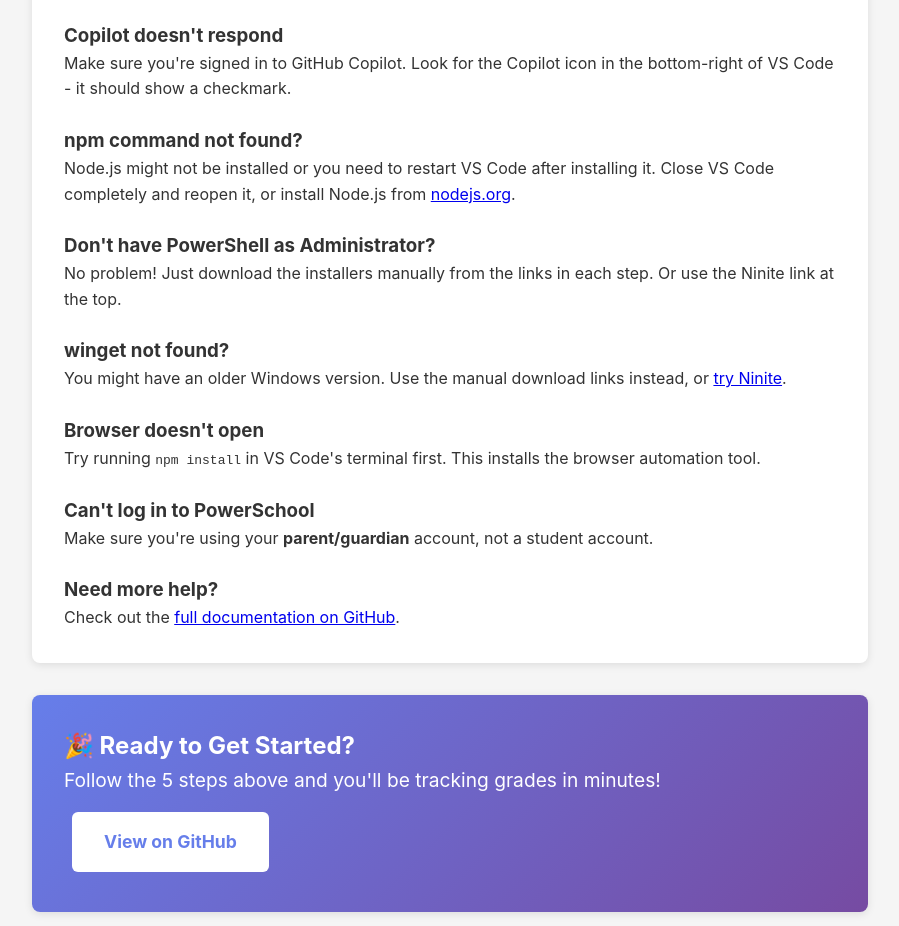
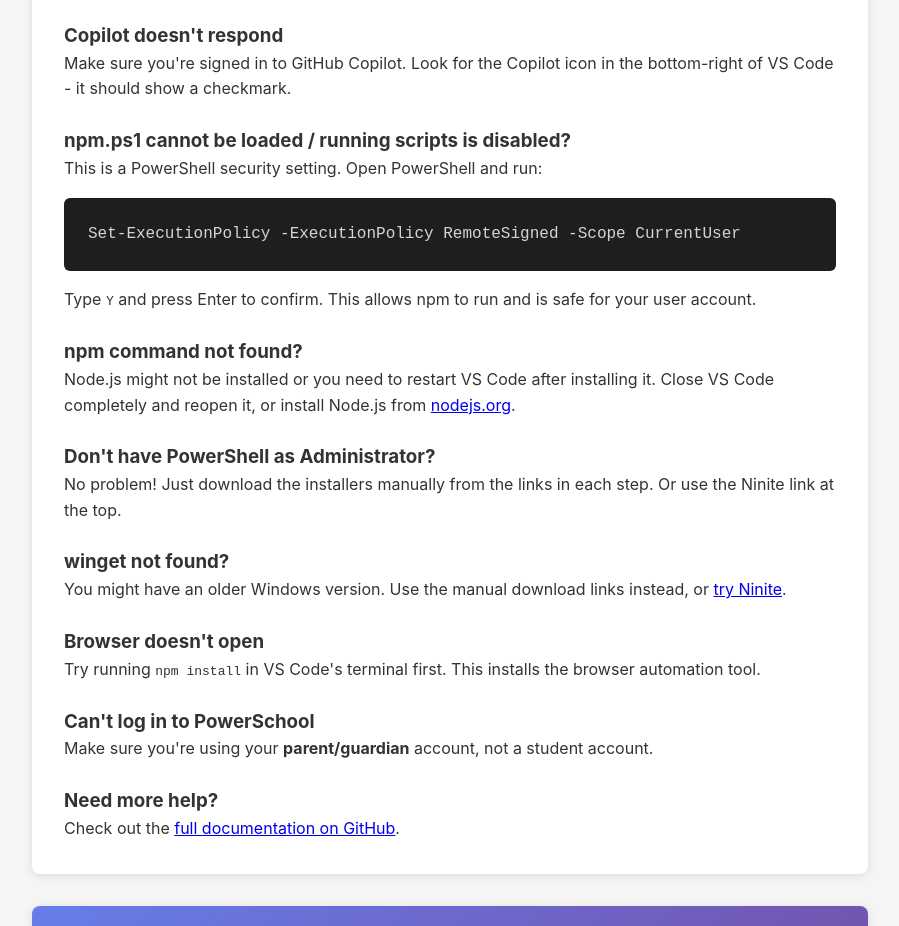
Before and after one commit to shivbijlani/powerschool-tracker, a website: page index.html in a window 1280 px wide. Shown: the part 5573-6499 px from the top of the page, without its empty margins (190-1089 px from the left). Drawn offline with Linux system fonts and the light colour scheme.

Commit message:
Add fix for PowerShell execution policy blocking npm

```diff
--- a/index.html
+++ b/index.html
@@ -345,6 +345,11 @@
             <h3 style="margin-top: 1.5rem;">Copilot doesn't respond</h3>
             <p>Make sure you're signed in to GitHub Copilot. Look for the Copilot icon in the bottom-right of VS Code - it should show a checkmark.</p>
 
+            <h3 style="margin-top: 1.5rem;">npm.ps1 cannot be loaded / running scripts is disabled?</h3>
+            <p>This is a PowerShell security setting. Open PowerShell and run:</p>
+            <div class="code-box">Set-ExecutionPolicy -ExecutionPolicy RemoteSigned -Scope CurrentUser</div>
+            <p style="margin-top: 0.5rem;">Type <code>Y</code> and press Enter to confirm. This allows npm to run and is safe for your user account.</p>
+
             <h3 style="margin-top: 1.5rem;">npm command not found?</h3>
             <p>Node.js might not be installed or you need to restart VS Code after installing it. Close VS Code completely and reopen it, or install Node.js from <a href="https://nodejs.org/" target="_blank">nodejs.org</a>.</p>
 
```
